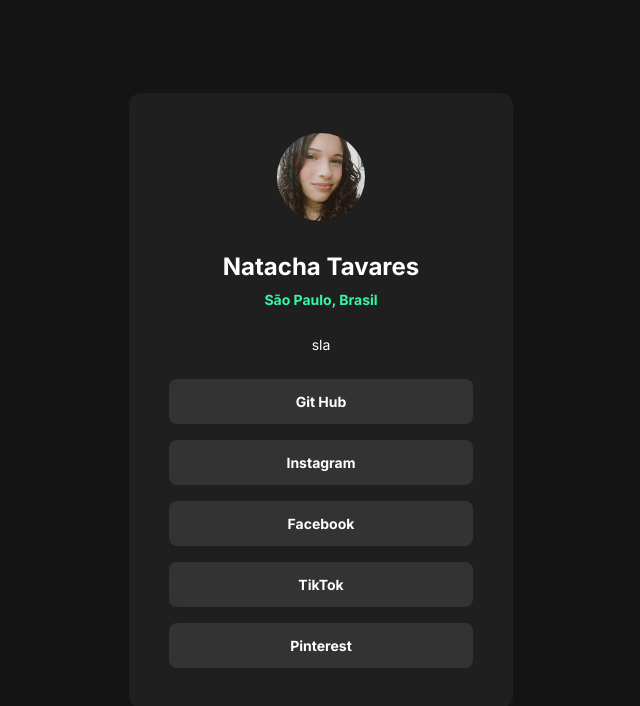
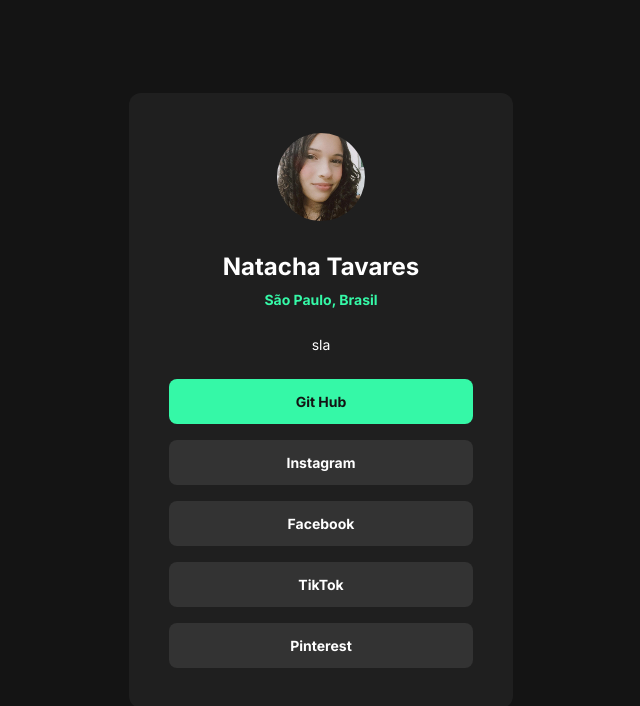
Before and after one commit to natacha12A/MEUS-LINKS, a plain HTML site: page index.html in a window 1280 px wide. In both pictures the pointer is over the link "Git Hub". Shown: the whole page, without its empty margins (319-959 px from the left). Drawn offline with Linux system fonts and the light colour scheme.

Commit message:
Adicionado efeito de hover nas ancoras

```diff
--- a/style.css
+++ b/style.css
@@ -63,3 +63,9 @@
 	font-size: 14px;
 	line-height: 21px;
 }
+
+div a:hover {
+	background-color: #35f8a7;
+	color: #141414;
+    transition: 0.7s;
+}
```
